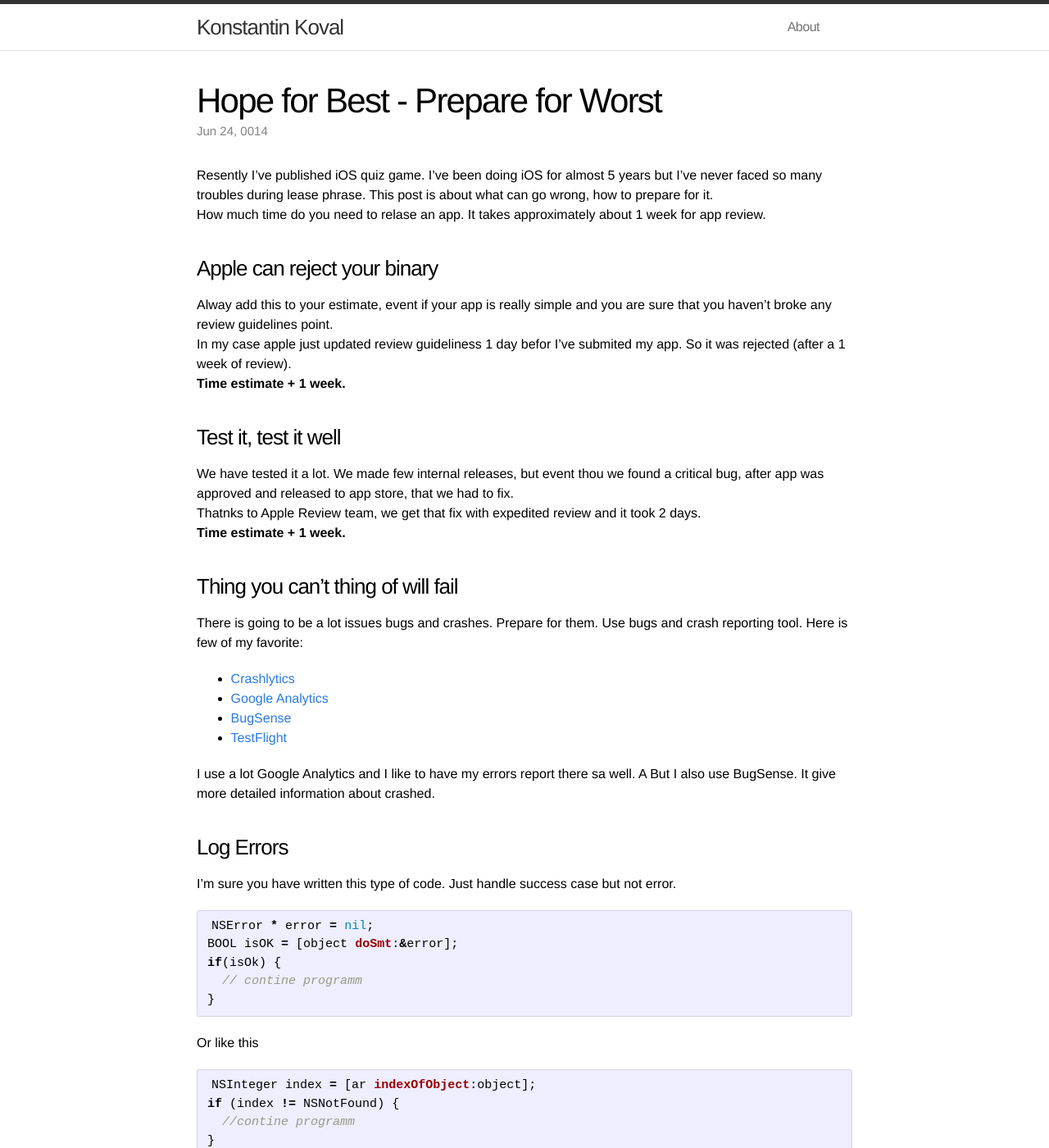
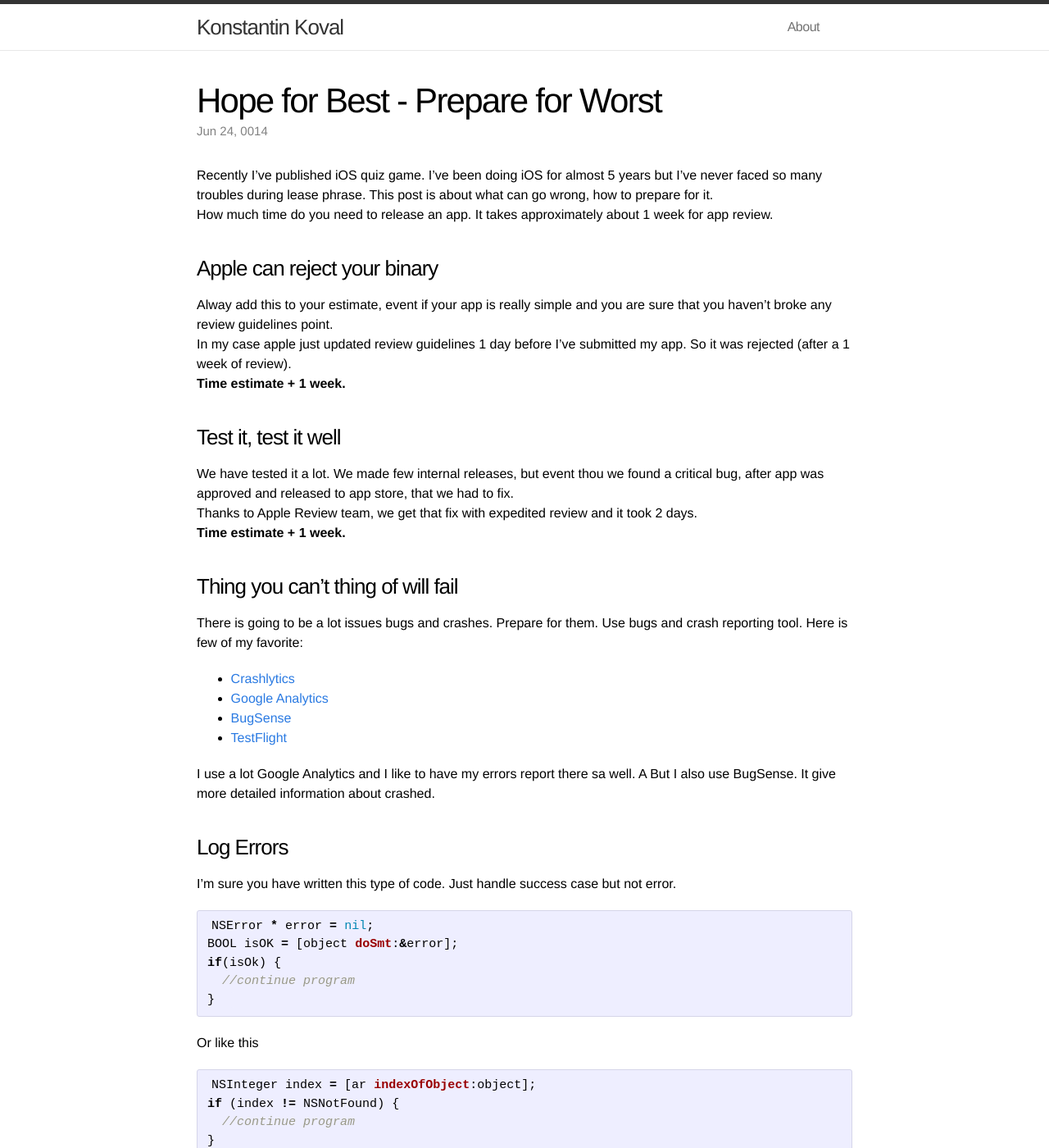
Before and after one commit to kostiakoval/kostiakoval.github.io, a Jekyll site: the page built from _posts/014-06-24-hope-for-best-prepare-for-worst.markdown, in a window 1280 px wide and 1400 px high. Shown: the whole window at 82% size. Built offline with Jekyll 4.4.1, drawn with Linux system fonts in a browser that asks for light colours; some of the changed text lies outside the part shown.

Commit message:
spelling fix

```diff
--- a/_posts/014-06-24-hope-for-best-prepare-for-worst.markdown
+++ b/_posts/014-06-24-hope-for-best-prepare-for-worst.markdown
@@ -5,17 +5,17 @@ categories: workflow strategy planing
 published: true
 ---
 
-Resently I've published iOS quiz game. I've been doing iOS for almost 5 years but I've never faced so many troubles during lease phrase. This post is about what can go wrong, how to prepare for it.
-How much time do you need to relase an app. It takes approximately about 1 week for app review.
+Recently I've published iOS quiz game. I've been doing iOS for almost 5 years but I've never faced so many troubles during lease phrase. This post is about what can go wrong, how to prepare for it.
+How much time do you need to release an app. It takes approximately about 1 week for app review.
 
 ### Apple can reject your binary
 Alway add this to your estimate, event if your app is really simple and you are sure that you haven't broke any review guidelines point.
-In my case apple just updated review guideliness 1 day befor I've submited my app. So it was rejected (after a 1 week of review).
+In my case apple just updated review guidelines 1 day before I've submitted my app. So it was rejected (after a 1 week of review).
 **Time estimate + 1 week.**
 
 ### Test it, test it well
 We have tested it a lot. We made few internal releases, but event thou we found a critical bug, after app was approved and released to app store, that we had to fix.
-Thatnks to Apple Review team, we get that fix with expedited review and it took 2 days.
+Thanks to Apple Review team, we get that fix with expedited review and it took 2 days.
 **Time estimate + 1 week.**
 
 ### Thing you can't thing of will fail
@@ -37,7 +37,7 @@ I'm sure you have written this type of code. Just handle success case but not er
 NSError * error = nil;
 BOOL isOK = [object doSmt:&error];
 if(isOk) {
-  // contine programm
+  //continue program
 }
 {% endhighlight %}
 
@@ -46,13 +46,12 @@ Or like this
 {% highlight objc %}
 NSInteger index = [ar indexOfObject:object];
 if (index != NSNotFound) {
-  //contine programm
+  //continue program
 }
 {% endhighlight %}
 
-Is some cases we assume that bad thing won't happend in this pice of code. In other cases we can't continue execution if the result is wrong.
+Is some cases we assume that bad thing won't happen in this pice of code. In other cases we can't continue execution if the result is wrong.
 But at least we should log those errors to remote issue tracker.
-I've created a category on NSObject and Added few methos for handling errors and NSNotFound.
 {% highlight objc %}
 - (void)logError:(NSError *)error
 {
@@ -63,13 +62,3 @@ I've created a category on NSObject and Added few methos for handling errors and
   }
 }
 {% endhighlight%}
-
-Use this method for additional hendling of every NSError in your code.
-{% highlight objc %}
-NSError * error = nil;
-BOOL isOK = [object doSmt:&error];
-[self logError:error]
-if(isOk) {
-  // contine programm
-}
-{% endhighlight %}
```
